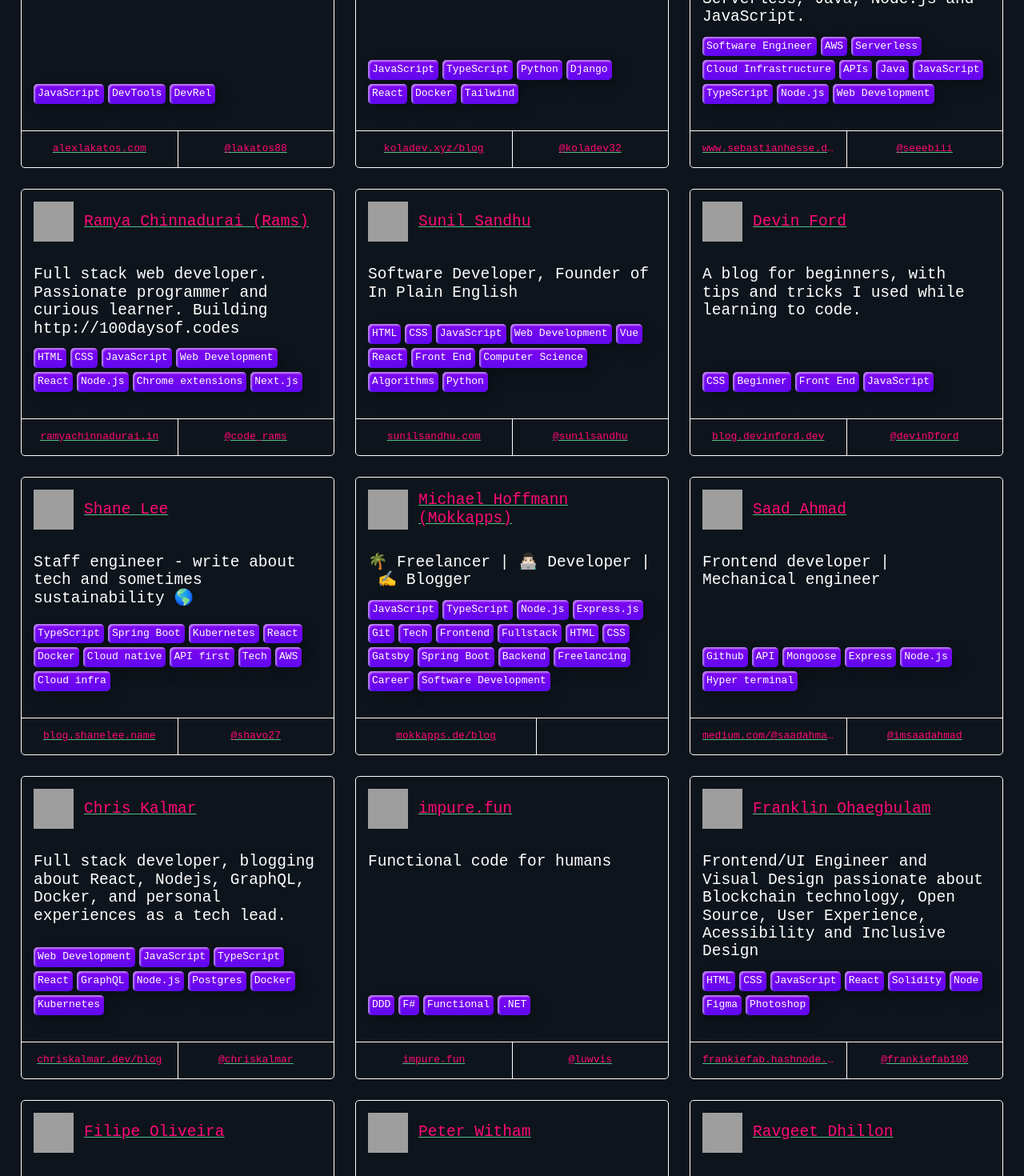
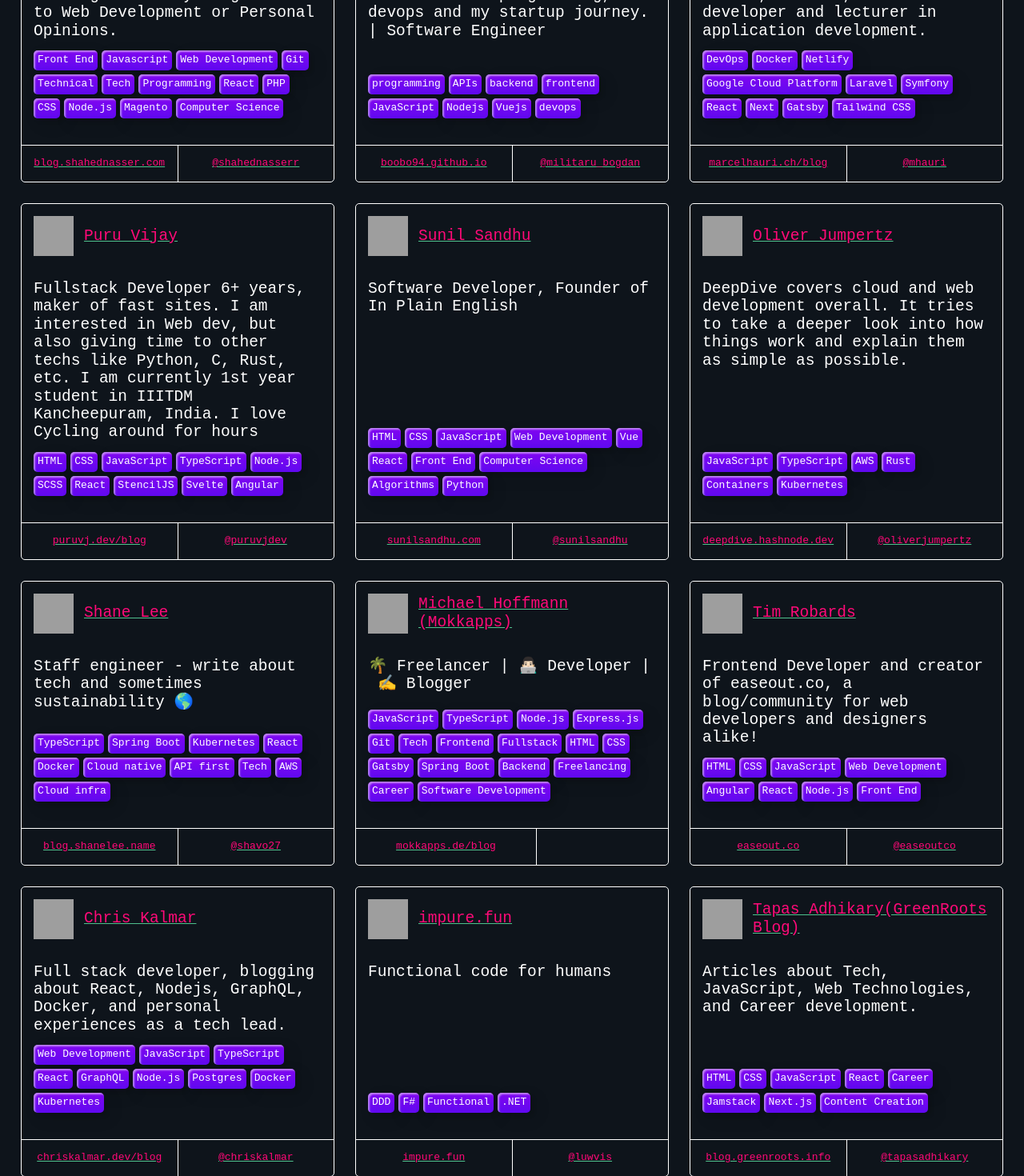
Before and after one commit to markodenic/awesome-tech-blogs, a Nuxt app: page / in a window 1280 px wide. Shown: the part 1140-2610 px from the top of the page at 80% size. Built offline with nearby package versions, Linux system fonts and the light colour scheme; grey boxes are pictures that could not be loaded.

Commit message:
Added greenroots blog(tapas adhikary) entry

```diff
--- a/data.js
+++ b/data.js
@@ -1957,4 +1957,21 @@ module.exports = [
       "Photoshop",
     ],
   },
+  {
+    name: "Tapas Adhikary(GreenRoots Blog)",
+    description:
+      "Articles about Tech, JavaScript, Web Technologies, and Career development. ",
+    url: "https://blog.greenroots.info/",
+    twitter: "@tapasadhikary",
+    tags: [
+      "HTML",
+      "CSS",
+      "JavaScript",
+      "React",
+      "Career",
+      "Jamstack",
+      "Next.js",
+      "Content Creation",
+    ],
+  },
 ];
```
